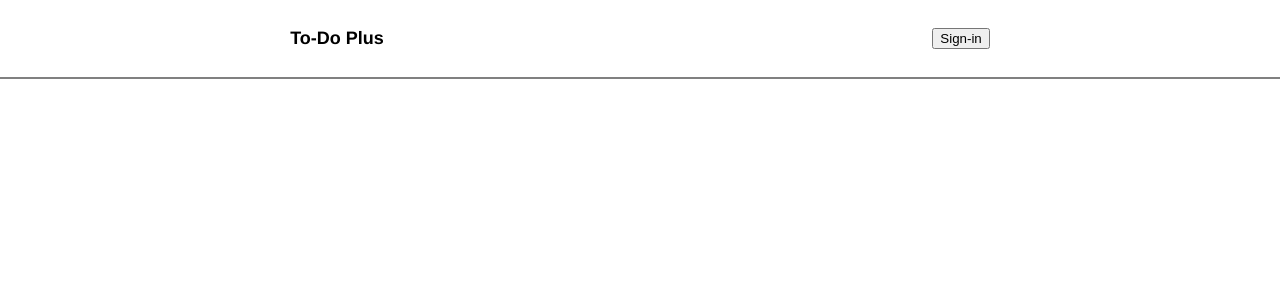
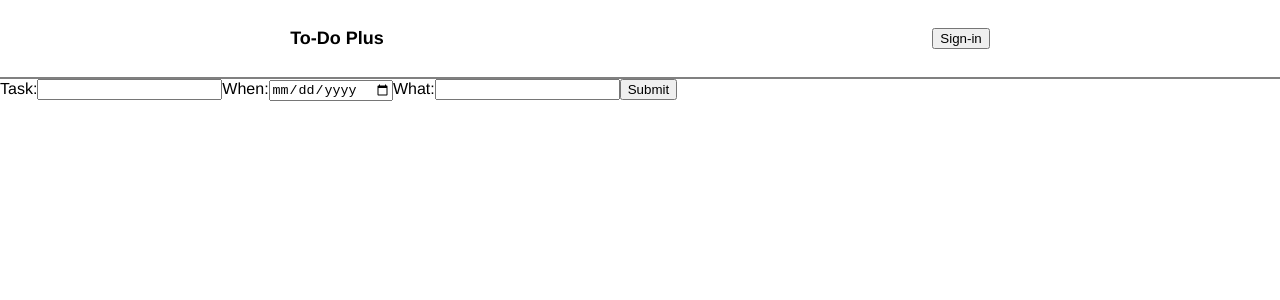
Before and after one commit to PepaHrebec/to-do-plus, a React (Vite) app: page / in a window 1280 px wide. Shown: the top 300 px of the page. Built offline with nearby package versions, Linux system fonts and the light colour scheme; no server answers.

Commit message:
Implement basic inp form

```diff
--- a/src/components/Form.jsx
+++ b/src/components/Form.jsx
@@ -2,7 +2,49 @@ import { useState } from "react";
 import styled from "styled-components";
 
 function FormComp() {
-  return <></>;
+  const [taskName, setTaskName] = useState("");
+  const [taskDate, setTaskDate] = useState("");
+  const [taskValue, setTaskValue] = useState("");
+
+  const submitForm = (e) => {
+    e.preventDefault();
+    console.log({ taskName, taskDate, taskValue });
+  };
+
+  return (
+    <>
+      <form action="">
+        <label htmlFor="nameInp">Task:</label>
+        <input
+          type="text"
+          id="nameInp"
+          name="nameInp"
+          onChange={(e) => {
+            setTaskName(e.target.value);
+          }}
+        />
+        <label htmlFor="dateInp">When:</label>
+        <input
+          type="date"
+          id="dateInp"
+          name="dateInp"
+          onChange={(e) => {
+            setTaskDate(e.target.value);
+          }}
+        />
+        <label htmlFor="valueInp">What:</label>
+        <input
+          type="text"
+          id="valueInp"
+          name="valueInp"
+          onChange={(e) => {
+            setTaskValue(e.target.value);
+          }}
+        />
+        <button onClick={submitForm}>Submit</button>
+      </form>
+    </>
+  );
 }
 
 export { FormComp };
```
